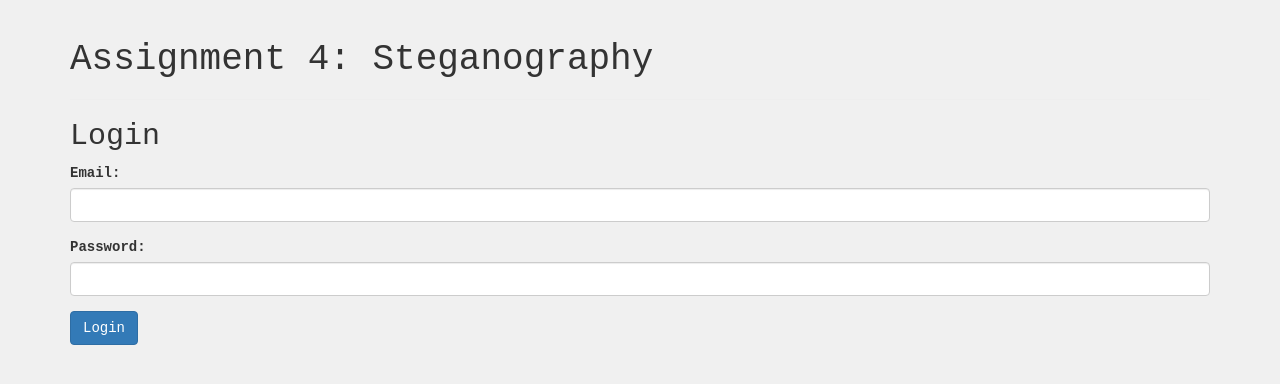
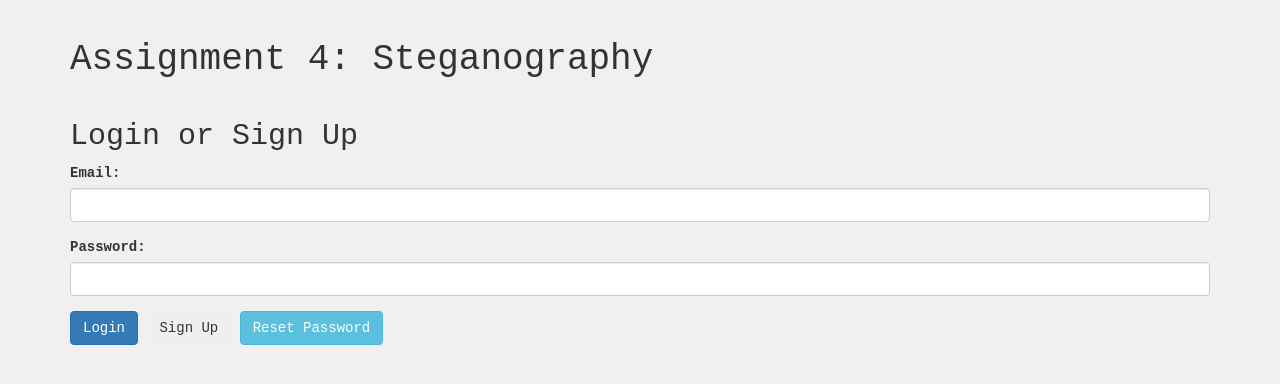
Before and after one commit to abhisekjha/steganography, a website: page index.html in a window 1280 px wide. Drawn offline with nearby package versions, Linux system fonts and the light colour scheme; no server answers.

Commit message:
added signup code

```diff
--- a/index.html
+++ b/index.html
@@ -50,8 +50,8 @@
     </div>
 
     <div id="loginForm">
-      <h2>Login</h2>
-      <form>
+      <h2>Login or Sign Up</h2>
+      <form id="userForm">
         <div class="form-group">
           <label>Email:</label>
           <input type="email" id="email" class="form-control" required>
@@ -61,8 +61,11 @@
           <input type="password" id="password" class="form-control" required>
         </div>
         <button type="button" class="btn btn-primary" onclick="loginUser()">Login</button>
+        <button type="button" class="btn btn-secondary" onclick="signUpUser()">Sign Up</button>
+        <button type="button" class="btn btn-info" onclick="sendPasswordResetEmail()">Reset Password</button>
       </form>
     </div>
+
 
     <ul class="nav nav-tabs hidden" id="tabs" data-tabs="tabs">
       <li role="presentation" class="active"><a href="#encode" data-toggle="tab">Encode</a></li>
@@ -169,7 +172,7 @@
 
   <script src="https://ajax.googleapis.com/ajax/libs/jquery/1.11.1/jquery.min.js"></script>
   <script src="https://maxcdn.bootstrapcdn.com/bootstrap/3.3.1/js/bootstrap.min.js"></script>
-  <script src="/static/script.js"></script>
+
   <script type="text/javascript">
     function loginUser() {
       var email = document.getElementById('email').value;
@@ -178,12 +181,50 @@
       firebase.auth().signInWithEmailAndPassword(email, password)
         .then((userCredential) => {
           console.log("Logged in as:", userCredential.user.email);
+          if (!userCredential.user.emailVerified) {
+            console.log("Please verify your email first");
+            alert("Please check your email inbox and verify your email before logging in.");
+            firebase.auth().signOut();
+          }
         })
         .catch((error) => {
           console.log("Error:", error.code, error.message);
           alert("Login Failed: " + error.message);
         });
     }
-  </script>
+
+    function signUpUser() {
+      var email = document.getElementById('email').value;
+      var password = document.getElementById('password').value;
+
+      firebase.auth().createUserWithEmailAndPassword(email, password)
+        .then((userCredential) => {
+          console.log("Registered as:", userCredential.user.email);
+          userCredential.user.sendEmailVerification()
+            .then(() => {
+              alert("Verification email sent. Please check your inbox.");
+            });
+        })
+        .catch((error) => {
+          console.log("Error:", error.code, error.message);
+          alert("Sign Up Failed: " + error.message);
+        });
+    }
+
+    function sendPasswordResetEmail() {
+      var email = document.getElementById('email').value;
+      firebase.auth().sendPasswordResetEmail(email)
+        .then(() => {
+          alert("Password reset email sent. Please check your inbox.");
+        })
+        .catch((error) => {
+          console.log("Error:", error.code, error.message);
+          alert("Error sending password reset email: " + error.message);
+        });
+    }
+    </script>
+
+
+
 </body>
 </html>
```
